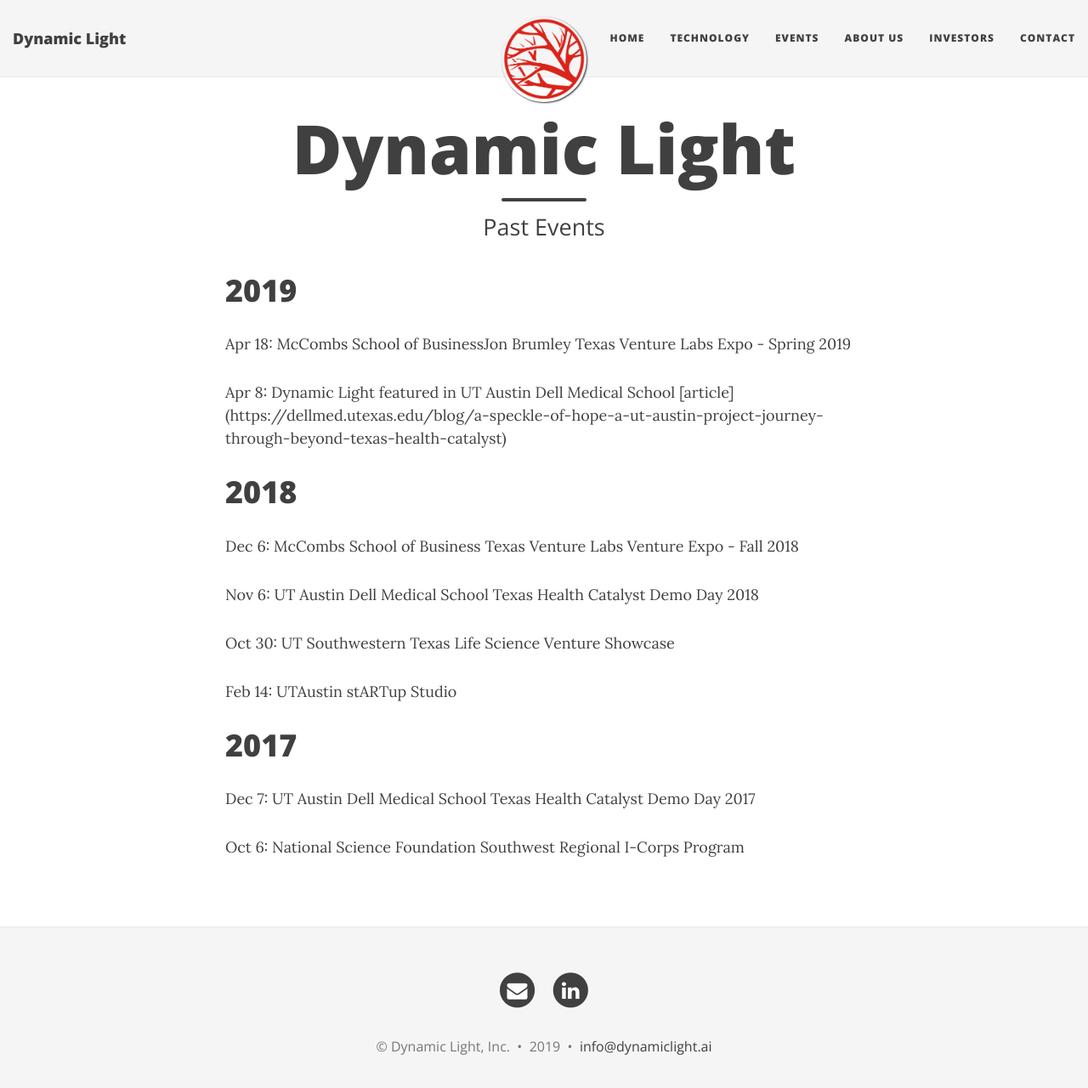
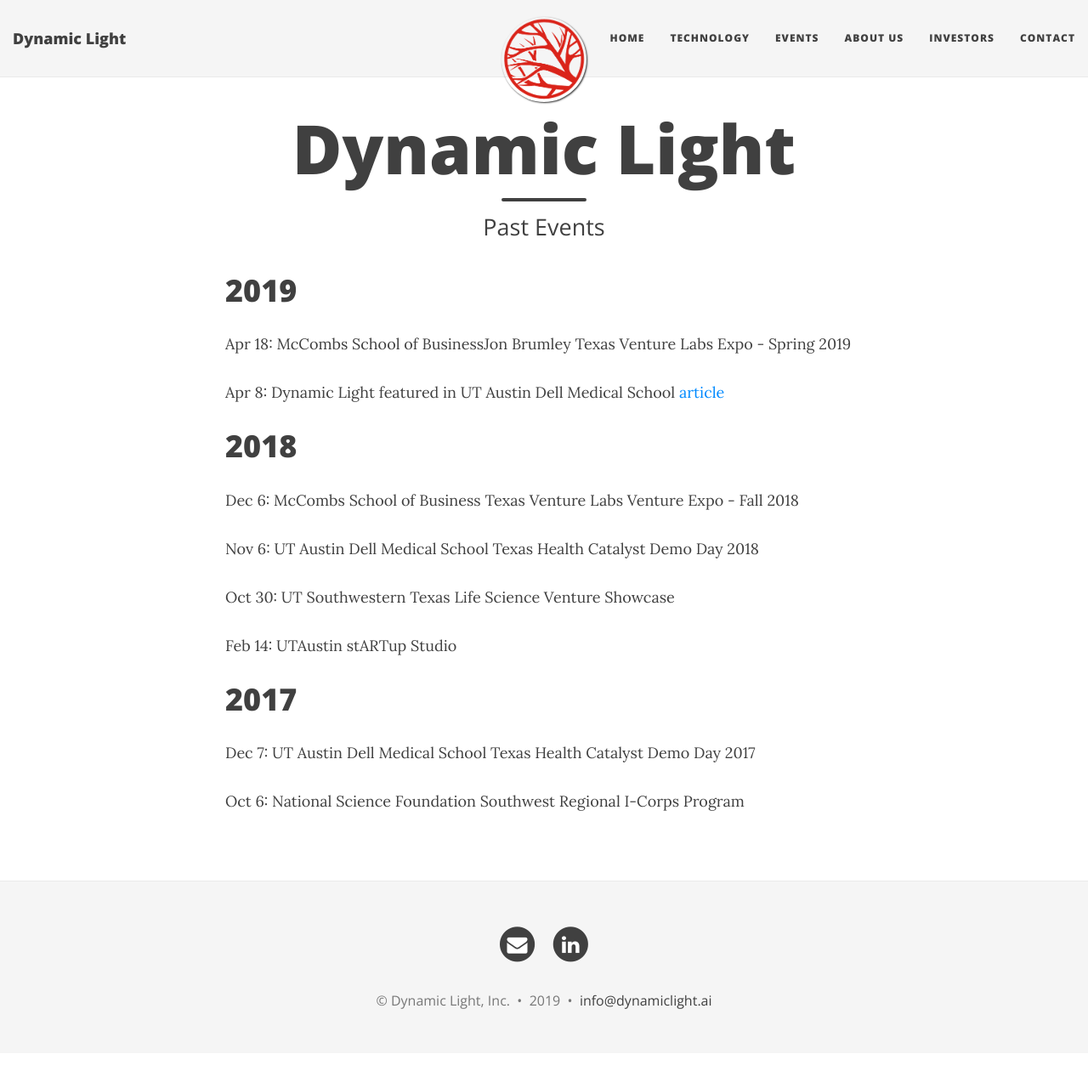
Before and after one commit to Dynamic-Light/millerd8.github.io, a Jekyll site: the page built from events.md, in a window 1280 px wide and 1293 px high. Shown: the top 1280 px of the window at 85% size. Built offline with Jekyll 4.4.1, drawn with Linux system fonts in a browser that asks for light colours; nearby versions of some CDN libraries; some of the changed lines change nothing that is shown.

Commit message:
Update events.md

```diff
--- a/events.md
+++ b/events.md
@@ -9,7 +9,7 @@
 <md-list-item class="md-3-line">
   <div class="md-list-item-text" layout="column">
     <p>Apr 18: McCombs School of BusinessJon Brumley Texas Venture Labs Expo - Spring 2019 </p>
-    <p>Apr 8: Dynamic Light featured in UT Austin Dell Medical School [article](https://dellmed.utexas.edu/blog/a-speckle-of-hope-a-ut-austin-project-journey-through-beyond-texas-health-catalyst) </p>
+    <p>Apr 8: Dynamic Light featured in UT Austin Dell Medical School <a href="https://dellmed.utexas.edu/blog/a-speckle-of-hope-a-ut-austin-project-journey-through-beyond-texas-health-catalyst">article</a> </p>
   </div>
 </md-list-item>
 
```
